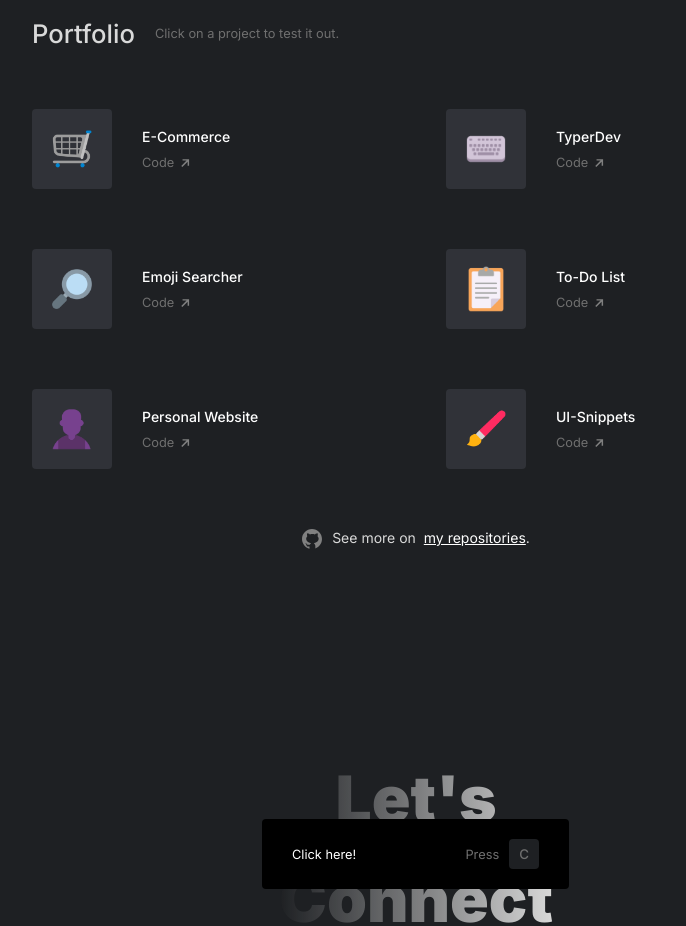
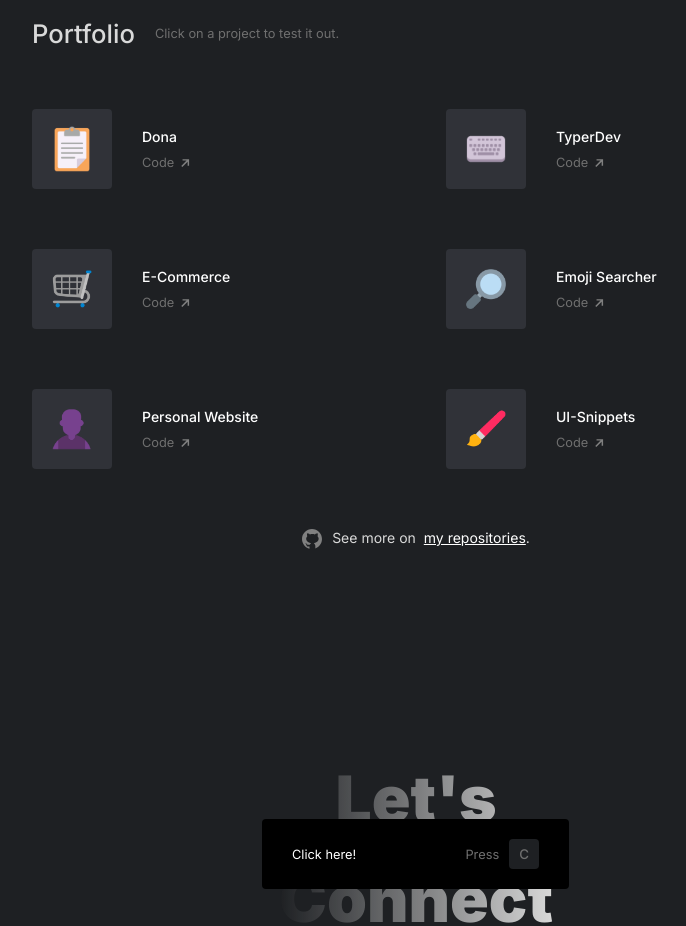
Before and after one commit to antoniopataro/personal-website, a React (Vite) app: page / in a window 1280 px wide. Shown: the part 1480-2406 px from the top of the page, without its empty margins (224-910 px from the left). Built offline with nearby package versions, Linux system fonts and the light colour scheme.

Commit message:
feat: dona clone on portfolio

```diff
--- a/src/sections/Portfolio/index.jsx
+++ b/src/sections/Portfolio/index.jsx
@@ -25,14 +25,14 @@ function Portfolio() {
       </div>
       <div id="projects-wrapper">
         <div className="project">
-          <a target="_blank" href="https://e-commerce-antoniopataro.vercel.app/" className="project-icon">
-            <img src={eCommerceIcon} alt="E-Commerce Icon" width={40} />
+          <a target="_blank" href="https://antoniopataro.github.io/dona-clone/" className="project-icon">
+            <img src={toDoListIcon} alt="Dona Clone" width={40} />
           </a>
           <div className="project-info">
-            <a target="_blank" href="https://e-commerce-antoniopataro.vercel.app/">
-              <h3>E-Commerce</h3>
+            <a target="_blank" href="https://antoniopataro.github.io/dona-clone/">
+              <h3>Dona </h3>
             </a>
-            <a target="_blank" href="https://github.com/antoniopataro/e-commerce">
+            <a target="_blank" href="https://github.com/antoniopataro/dona-clone">
               <h4>Code</h4>
               <img src={externalIcon} alt="Project's Repository" width={15} />
             </a>
@@ -53,6 +53,20 @@ function Portfolio() {
           </div>
         </div>
         <div className="project">
+          <a target="_blank" href="https://e-commerce-antoniopataro.vercel.app/" className="project-icon">
+            <img src={eCommerceIcon} alt="E-Commerce Icon" width={40} />
+          </a>
+          <div className="project-info">
+            <a target="_blank" href="https://e-commerce-antoniopataro.vercel.app/">
+              <h3>E-Commerce</h3>
+            </a>
+            <a target="_blank" href="https://github.com/antoniopataro/e-commerce">
+              <h4>Code</h4>
+              <img src={externalIcon} alt="Project's Repository" width={15} />
+            </a>
+          </div>
+        </div>
+        <div className="project">
           <a target="_blank" href="https://antoniopataro.github.io/emoji-searcher/" className="project-icon">
             <img src={emojiSearcherIcon} alt="Emoji Searcher Icon" width={40} />
           </a>
@@ -61,20 +75,6 @@ function Portfolio() {
               <h3>Emoji Searcher</h3>
             </a>
             <a target="_blank" href="https://github.com/antoniopataro/emoji-searcher">
-              <h4>Code</h4>
-              <img src={externalIcon} alt="Project's Repository" width={15} />
-            </a>
-          </div>
-        </div>
-        <div className="project">
-          <a target="_blank" href="https://antoniopataro.github.io/todo-app/" className="project-icon">
-            <img src={toDoListIcon} alt="To-Do Icon" width={40} />
-          </a>
-          <div className="project-info">
-            <a target="_blank" href="https://antoniopataro.github.io/todo-app/">
-              <h3>To-Do List</h3>
-            </a>
-            <a target="_blank" href="https://github.com/antoniopataro/todo-app">
               <h4>Code</h4>
               <img src={externalIcon} alt="Project's Repository" width={15} />
             </a>
```
